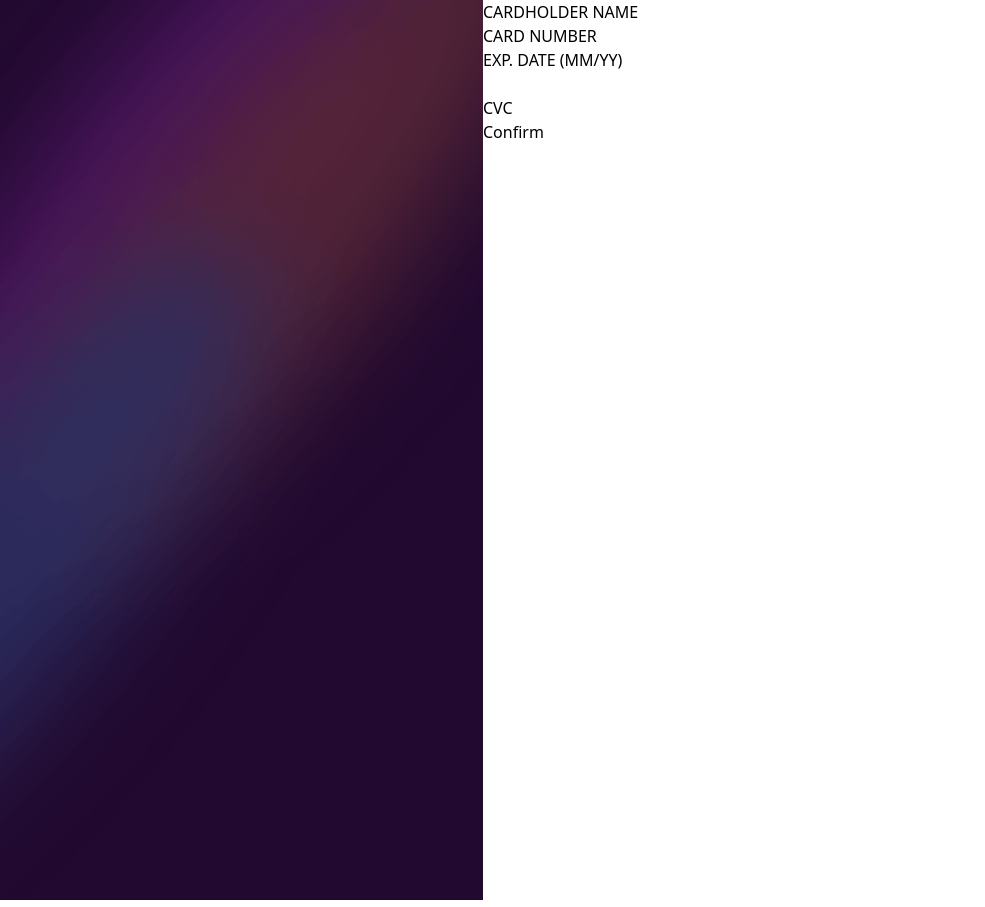
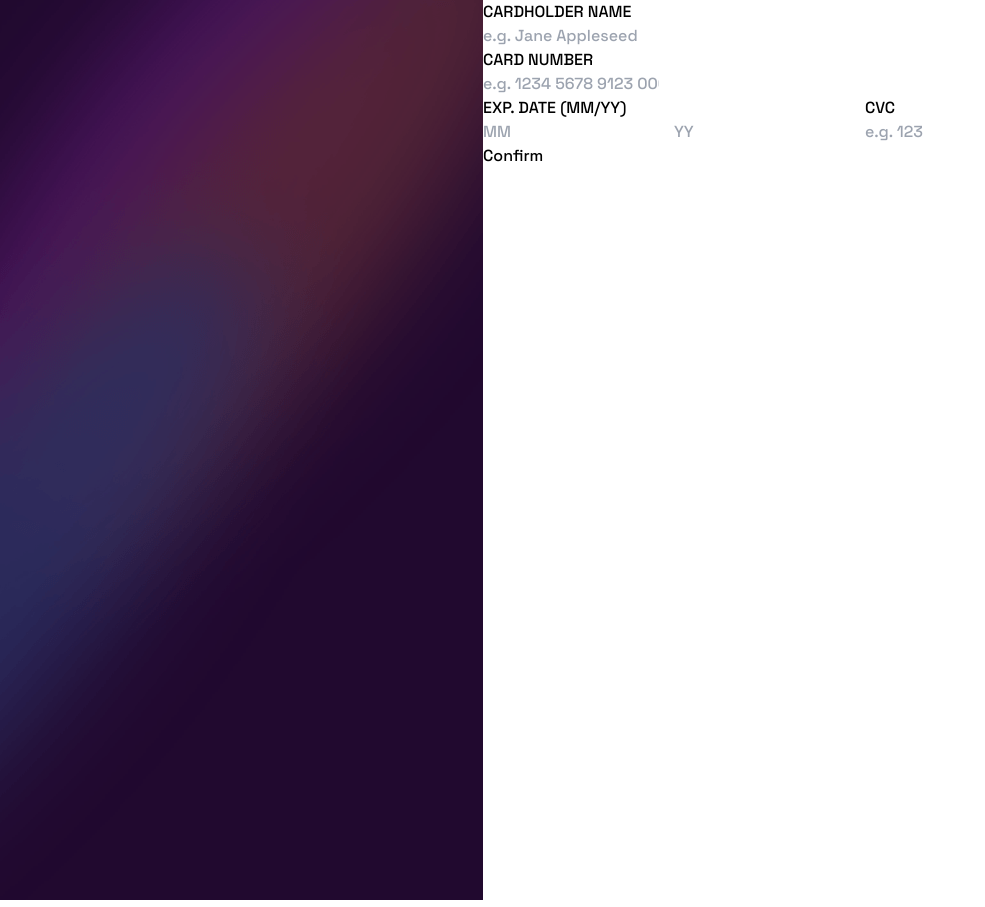
Before and after one commit to Ciggzy1312/chainwiz-application, a Next.js app: page / in a window 1280 px wide. Shown: the whole page, without its empty margins (0-985 px from the left). Built offline with nearby package versions, Linux system fonts and the light colour scheme.

Commit message:
Added google font
Signed-off-by: Ciggzy1312 <deepayanmukherjee1312@gmail.com>

```diff
--- a/pages/index.js
+++ b/pages/index.js
@@ -1,9 +1,16 @@
+import Head from "next/head"
 import Image from "next/image"
 import bg from "../images/bg-main-desktop.png"
 
 export default function Home() {
   return (
-    <div className="relative min-h-screen">
+    <div className="relative min-h-screen font-sg">
+
+      <Head>
+        <link rel="preconnect" href="https://fonts.googleapis.com" />
+        <link rel="preconnect" href="https://fonts.gstatic.com" crossorigin="true" />
+        <link href="https://fonts.googleapis.com/css2?family=Space+Grotesk:wght@500&display=swap" rel="stylesheet" />
+      </Head>
 
       <div className="absolute"></div>
 
@@ -19,29 +26,29 @@ export default function Home() {
           <form className="">
 
             <div className="">
-              <label className="">CARDHOLDER NAME</label>
-              <input className="" type="text" />
+              <label className="block">CARDHOLDER NAME</label>
+              <input className="" type="text" placeholder="e.g. Jane Appleseed" />
             </div>
 
             <div className="">
-              <label className="">CARD NUMBER</label>
-              <input className="" type="number" />
+              <label className="block">CARD NUMBER</label>
+              <input className="" type="number" placeholder="e.g. 1234 5678 9123 0000" />
             </div>
 
-            <div className="">
+            <div className="flex">
 
               <div className="">
-                <label className="">EXP. DATE (MM/YY)</label>
+                <label className="block">EXP. DATE (MM/YY)</label>
 
                 <div className="">
-                  <input className="" type="text" />
-                  <input className="" type="text" />
+                  <input className="" type="text" placeholder="MM" />
+                  <input className="" type="text" placeholder="YY" />
                 </div>
               </div>
 
               <div className="">
-                <label className="">CVC</label>
-                <input className="" type="number" />
+                <label className="block">CVC</label>
+                <input className="" type="number" placeholder="e.g. 123" />
               </div>
             </div>
 
--- a/styles/globals.css
+++ b/styles/globals.css
@@ -1,3 +1,5 @@
 @tailwind base;
 @tailwind components;
 @tailwind utilities;
+
+@import url('https://fonts.googleapis.com/css2?family=Space+Grotesk:wght@500&display=swap');
--- a/tailwind.config.js
+++ b/tailwind.config.js
@@ -1,11 +1,18 @@
 /** @type {import('tailwindcss').Config} */
+
+const defaultTheme = require('tailwindcss/defaultTheme');
+
 module.exports = {
   content: [
     "./pages/**/*.{js,ts,jsx,tsx}",
     "./components/**/*.{js,ts,jsx,tsx}",
   ],
   theme: {
-    extend: {},
+    extend: {
+      fontFamily: {
+        sg: ['"Space Grotesk"', ...defaultTheme.fontFamily.sans]
+      }
+    },
   },
   plugins: [],
 }
```
